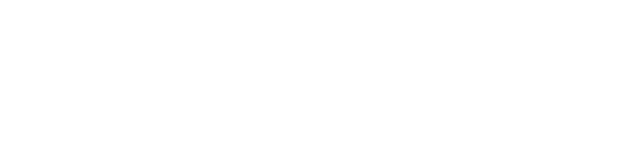
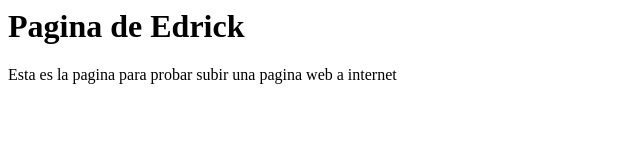
Before and after one commit to Edrick-Sadzawka/Mendoza, a plain HTML site: page index.html in a window 1280 px wide. Shown: the whole page, without its empty margins (0-640 px from the left). Drawn offline with Linux system fonts and the light colour scheme.

Commit message:
Update index.html

```diff
--- a/index.html
+++ b/index.html
@@ -1,5 +1,13 @@
 <html>
   <head>
     <title> Pagina </title>
-  </head>
+  <header>
+    <h1> Pagina de Edrick </h1>
+  </header>
+    </head>
+  <body>
+    <p> Esta es la pagina para probar subir una pagina web a internet </p>
+
+
+  </body>
 </html>
```
